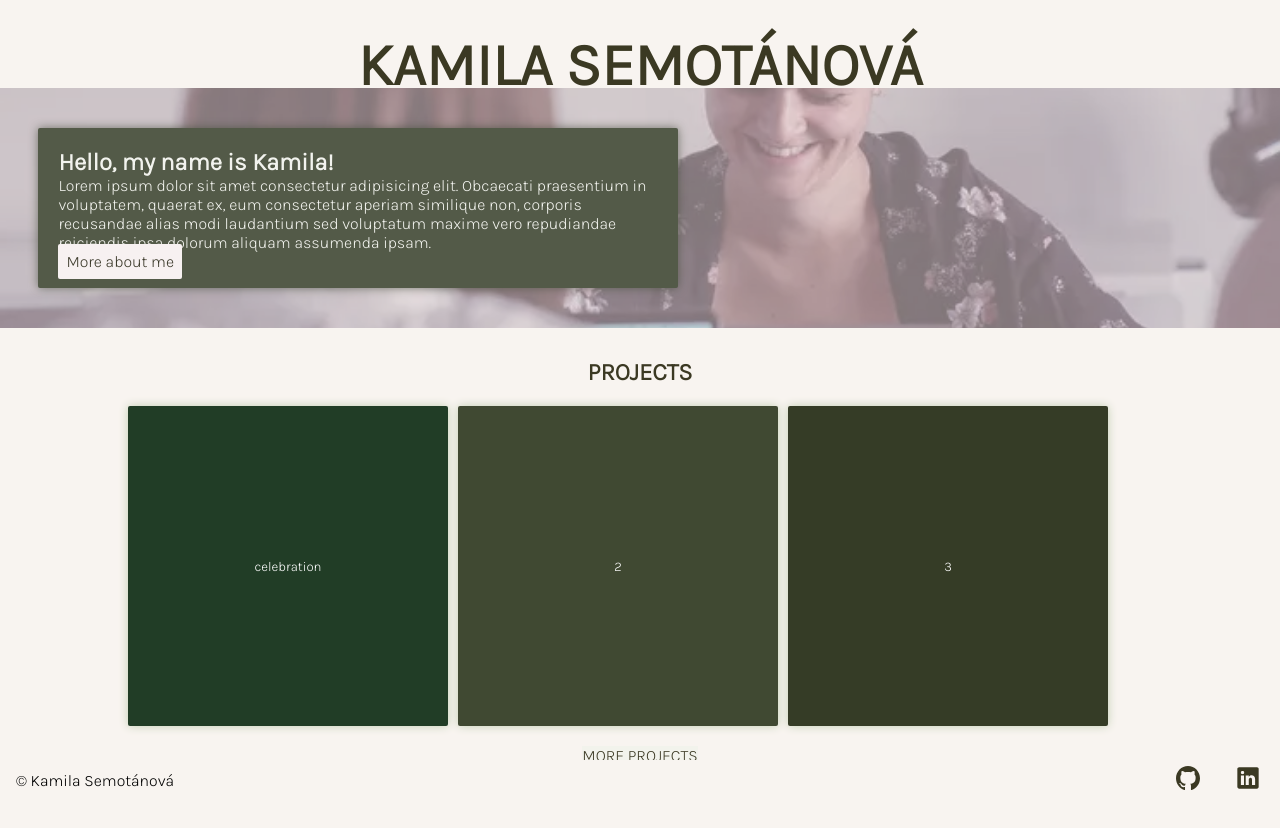
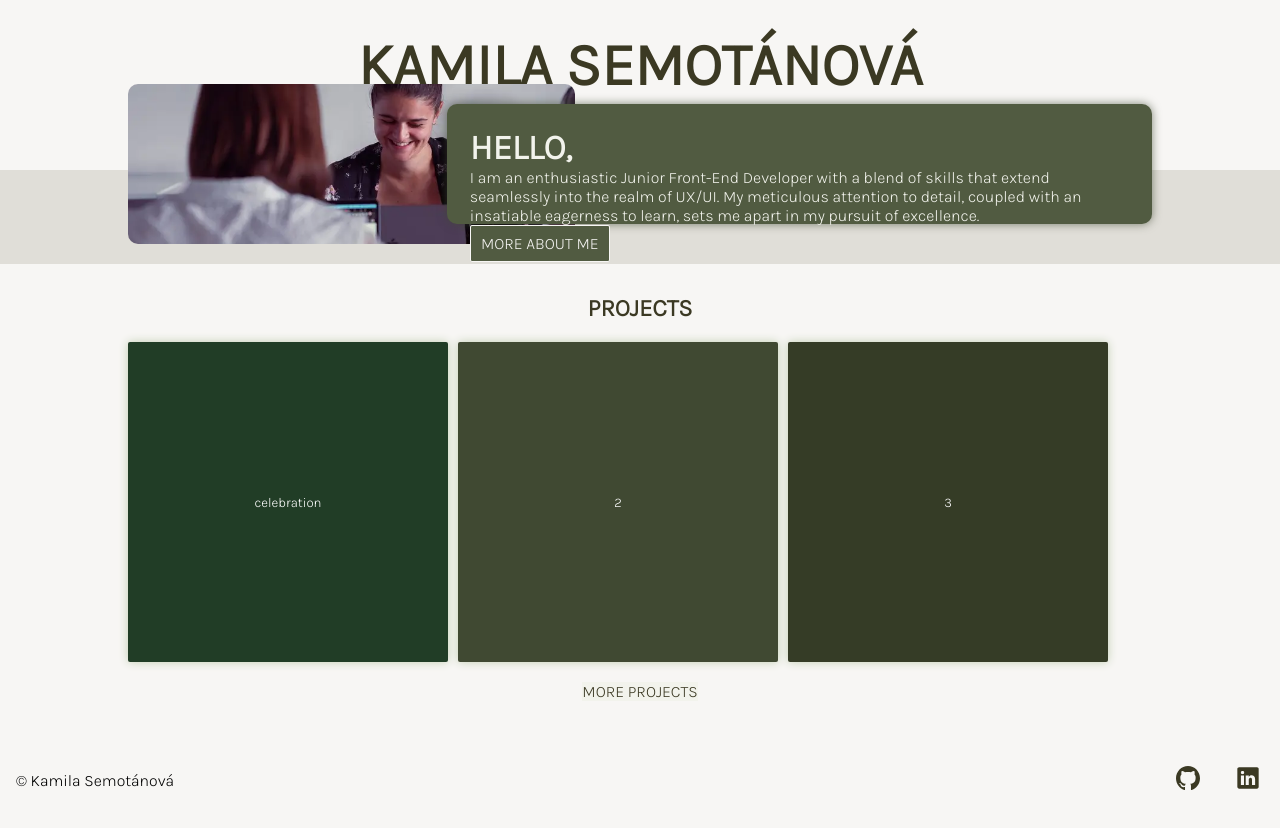
Before and after one commit to KamilaSemotanova/kamila-semotanova, a React app: page / in a window 1280 px wide. Shown: the top 828 px of the page. Built offline with nearby package versions, Linux system fonts and the light colour scheme.

Commit message:
Add final style of home-about

```diff
--- a/src/components/Footer/style.css
+++ b/src/components/Footer/style.css
@@ -6,7 +6,7 @@
   padding-right: 1em;
   width: 100vw;
   height: 2.5rem;
-  background-color: #f8f4f0;
+  background-color: #f7f6f4;
   background-size: cover;
   font-family: 'Karla', sans-serif;
   display: flex;
--- a/src/components/Header/style.css
+++ b/src/components/Header/style.css
@@ -1,7 +1,7 @@
 .header {
   padding: 1rem;
   background-size: cover;
-  background-color: #f8f4f0;
+  background-color: #f7f6f4;
   width: 100vw;
   height: auto;
 
@@ -32,7 +32,7 @@
 
 .header__menu-btn {
   border: none;
-  background-color: #f8f4f0;
+  background-color: #f7f6f4;
 }
 
 .header__menu-item {
@@ -71,7 +71,7 @@
     font-size: 28px;
     font-weight: 700;
     padding-top: 20px;
-    background-color: #f8f4f0;
+    background-color: #f7f6f4;
   }
 
   .header__menu--phone {
@@ -93,7 +93,7 @@
   .header__navigation {
     position: fixed;
     top: 60px;
-    background-color: #f8f4f0;
+    background-color: #f7f6f4;
     width: 100vw;
     height: 38px;
     margin-bottom: 20px;
--- a/src/pages/HomePage/HomeAbout/index.jsx
+++ b/src/pages/HomePage/HomeAbout/index.jsx
@@ -5,21 +5,20 @@ import './style.css';
 export const HomeAbout = () => {
   return (
     <section className="home-about">
-      <div className="home-about__hue">
-        <div className="home-about__textbox">
-          <h2>Hello, my name is Kamila!</h2>
+      <div className="home-about__photo"></div>
+      <div className="home-about__textbox">
+        <div>
+          <h2 className="home-about__greeting">Hello,</h2>
           <p>
-            Lorem ipsum dolor sit amet consectetur adipisicing elit. Obcaecati
-            praesentium in voluptatem, quaerat ex, eum consectetur aperiam
-            similique non, corporis recusandae alias modi laudantium sed
-            voluptatum maxime vero repudiandae reiciendis ipsa dolorum aliquam
-            assumenda ipsam.
+            I am an enthusiastic Junior Front-End Developer with a blend of
+            skills that extend seamlessly into the realm of UX/UI. My meticulous
+            attention to detail, coupled with an insatiable eagerness to learn,
+            sets me apart in my pursuit of excellence.
           </p>
-          <Link to={'/about'} className="home-about__btn">
-            {' '}
-            More about me
-          </Link>
         </div>
+        <Link to={'/about'} className="home-about__btn">
+          More about me
+        </Link>
       </div>
     </section>
   );
--- a/src/pages/HomePage/HomeAbout/style.css
+++ b/src/pages/HomePage/HomeAbout/style.css
@@ -1,27 +1,11 @@
-.home-about {
+.home-about__textbox {
   display: flex;
-  justify-content: space-evenly;
-  align-items: center;
-  background-image: url("./img/kami.jpeg");
-  filter: grayscale(30%);
-  background-size: cover;
-  background-position: center;
-  height: 30vh;
-  width: 100vw;
-  margin-top: 6vh;
-}
-
-.home-about__hue {
-  background-color: #ecd5d88e;
-  width: 100vw;
-  height: 30vh;
-}
-
-.home-about__textbox {
-  margin: 5vh auto 5vh 3vw;
-  border-radius: 2px;
+  flex-direction: column;
+  justify-content: space-around;
+  margin: 5vh 7.5vw;
+  border-radius: 10px;
   padding: 20px;
-  width: 50vw;
+  width: 85vw;
   height: 20vh;
   color: #f2f3ec;
   background-color: #515b41;
@@ -29,16 +13,75 @@
   -moz-box-shadow: 0px 0px 10px 0px #404932a8;
   box-shadow: 0px 0px 10px 0px #404932a8;
   cursor: pointer;
+  z-index: 2;
+}
+
+.home-about__greeting {
+  width: 16vw;
+  text-transform: uppercase;
+  font-size: 35px;
 }
 
 .home-about__btn {
+  cursor: pointer;
   text-decoration: none;
-  color: #3B3923;
-  background-color: #f9f0f1;
+  text-transform: uppercase;
+  text-align: center;
+  width: 140px;
+  color: #f7f6f4;
+  border: 1px solid #f7f6f4;
+  border-radius: 10px;
+  background-color: #515b41;
   padding: 0.5rem;
   border-radius: 2px;
 }
 
 .home-about__btn:hover {
-  border-bottom: 1.5px solid #3B3923;
+  color: #515b41;
+  border: 1px solid #515b41;
+  background-color: #f7f6f4;
 }
+
+.home-about__photo {
+  display: none;
+}
+
+@media (min-width: 601px) {
+  .home-about {
+    display: flex;
+    align-items: center;
+    background-color: #e0ded8;
+    background-size: cover;
+    background-position: center;
+    height: 25vh;
+    width: 100vw;
+    margin-top: 3vh;
+  }
+
+  .home-about__textbox {
+    margin: 0;
+    padding: 23px;
+    width: 70vw;
+    height: 15vh;
+    color: #f2f3ec;
+    background-color: #515b41;
+    -webkit-box-shadow: 0px 0px 10px 0px #404932a8;
+    -moz-box-shadow: 0px 0px 10px 0px #404932a8;
+    box-shadow: 0px 0px 10px 0px #404932a8;
+    position: relative;
+    right: 10vw;
+  }
+
+  .home-about__photo {
+    margin: 0 0 0 10vw;
+    width: 45vw;
+    height: 20vh;
+    border-radius: 10px;
+    display: flex;
+    background-image: url("./img/kami.jpeg");
+    background-size: cover;
+    background-position: right;
+    filter: drop-shadow();
+    z-index: 1;
+  }
+}
--- a/src/pages/HomePage/style.css
+++ b/src/pages/HomePage/style.css
@@ -1,6 +1,6 @@
 .homepage {
   align-items: center;
-  background-color: #f8f4f0;
+  background-color: #f7f6f4;
   width: 100vw;
   height: 100vh;
 }
```
Also changed, not shown: src/pages/HomePage/HomeAbout/img/about.jpg (added).
